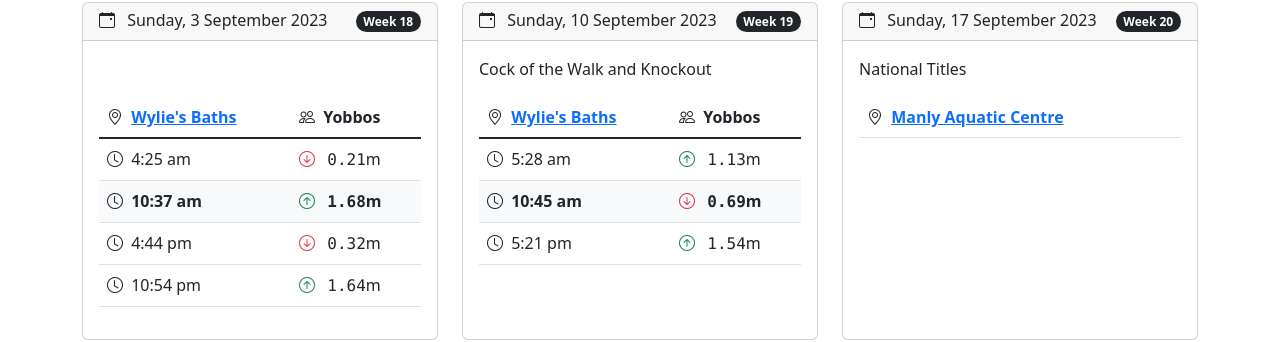
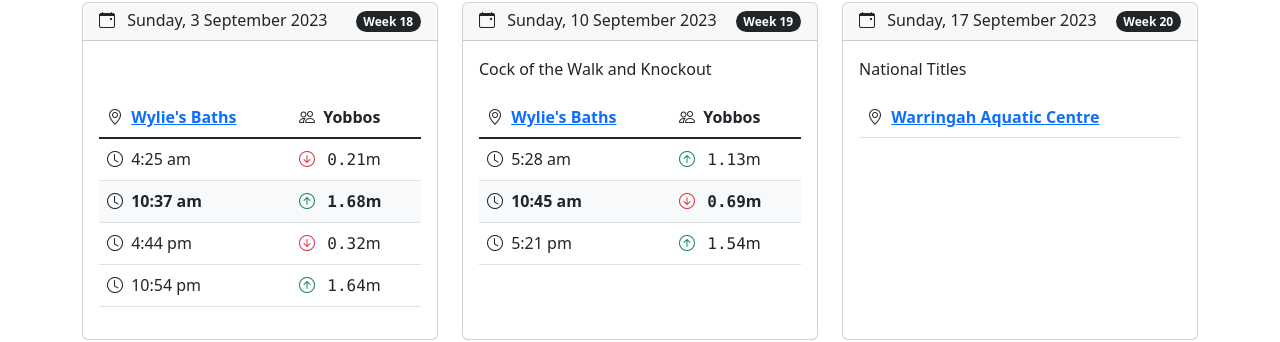
Before and after one commit to robertlove/south-maroubra-dolphins, a Jekyll site: the page built from events.html, in a window 1280 px wide and 900 px high, scrolled down 2471 px. Shown: the part 154-496 px from the top of the window. Built offline with Jekyll 4.4.1, drawn with Linux system fonts in a browser that asks for light colours.

Commit message:
Update events.yaml

```diff
--- a/_data/events.yaml
+++ b/_data/events.yaml
@@ -297,8 +297,8 @@
   week: 20
   description: National Titles
   location:
-    name: Manly Aquatic Centre
-    url: https://www.northernbeaches.nsw.gov.au/things-to-do/swimming-pools/manly-aquatic-centre
+    name: Warringah Aquatic Centre
+    url: https://www.northernbeaches.nsw.gov.au/things-to-do/swimming-pools/warringah-aquatic-centre
 - date: 2023-09-24 09:00:00 +1000
   week: 21
   description: Finals, 100%, and Ladies Day
@@ -315,8 +315,8 @@
       height: 1.58
     - time: 2023-09-24 22:30:00 +1000
       height: 0.45
-- description: Presentation Night
-  date: 2023-11-18 17:30:00 +1000
+- date: 2023-11-18 17:30:00 +1000
+  description: Presentation Night
   location:
     name: Randwick Golf Club
     url: https://www.randwickgolfclub.com.au/
```
